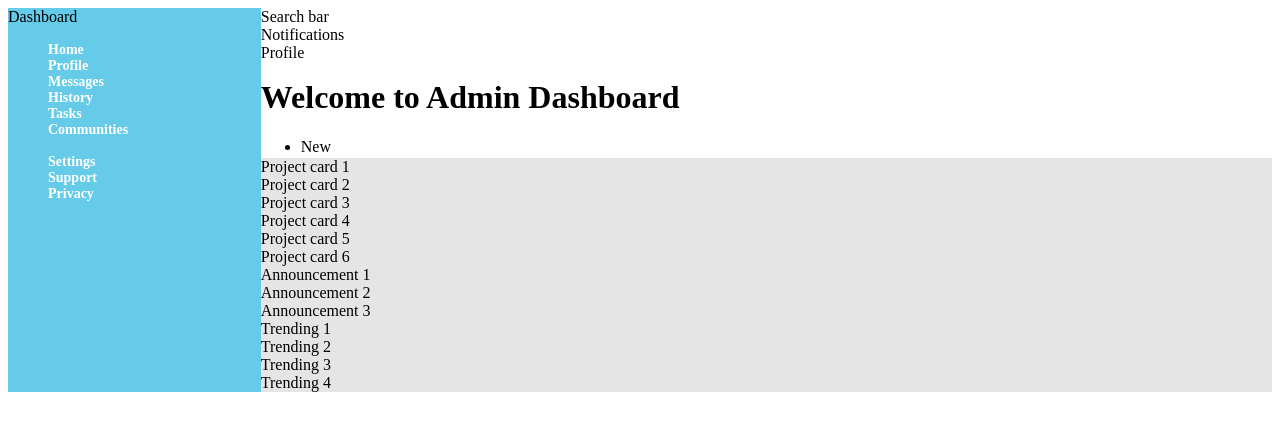
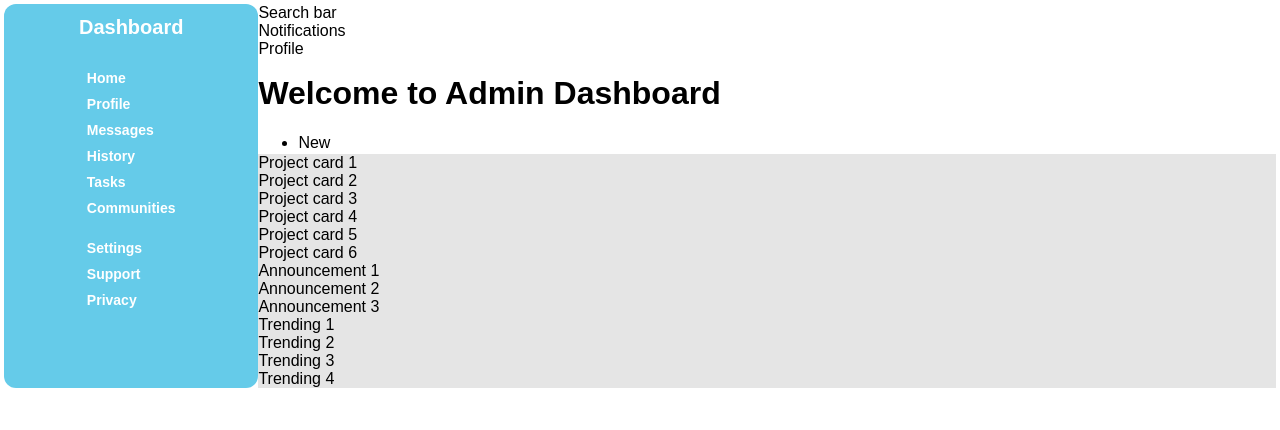
Before and after one commit to Sprakeful/admin-dashboard, a plain HTML site: page index.html in a window 1280 px wide. Drawn offline with Linux system fonts and the light colour scheme.

Commit message:
Basic style for sidebar items

```diff
--- a/styles.css
+++ b/styles.css
@@ -3,6 +3,9 @@ body {
   display: grid;
   grid-template-columns: 1fr 4fr;
   grid-template-rows: 50px 100px 1fr;
+  font-family: Arial, Helvetica, sans-serif;
+  margin: 0;
+  padding: 4px;
 }
 
 /* Sidebar items styling */
@@ -10,6 +13,23 @@ body {
   background-color: #65cbe9;
   grid-column: 1 / 2;
   grid-row: 1 / 4;
+  border-radius: 12px;
+  display: flex;
+  flex-direction: column;
+  align-items: center;
+  justify-content: start;
+}
+
+.logo {
+  color: white;
+  font-size: 20px;
+  font-weight: bold;
+  padding: 12px;
+}
+
+.sidebar ul {
+  padding: 0;
+  margin: 14px 0px;
 }
 
 li.menu-item {
@@ -17,6 +37,7 @@ li.menu-item {
   font-weight: bold;
   font-size: 14px;
   color: white;
+  padding: 5px;
 }
 
 /* Header items styling */
```
Also changed, not shown: index.html (+2 -1 lines).
